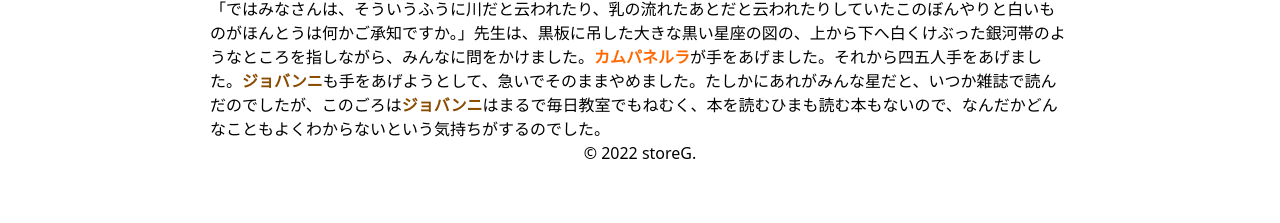
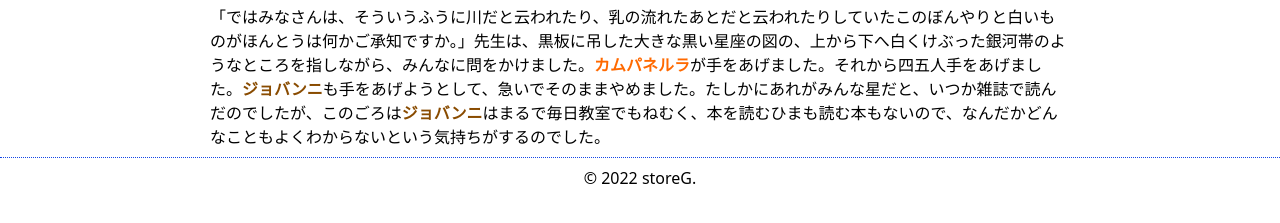
Before and after one commit to etranger2268/udemy-web-design0, a website: page src/index.html in a window 1280 px wide. Shown: the part 147-370 px from the top of the page. Drawn offline with nearby package versions, Linux system fonts and the light colour scheme; files that its build step writes are made by us from their sources.

Commit message:
develop-4-42

```diff
--- a/src/index.html
+++ b/src/index.html
@@ -17,7 +17,7 @@
 
   <img src="../public/title.png" alt="銀河鉄道をイメージした画像" class="mx-auto w-[860px]">
 
-  <div class="w-[860px] mx-auto">
+  <div class="w-[860px] mx-auto space-y-2">
     <h3 class="text-xl font-bold">一、午后の授業</h3>
 
     <p>
@@ -25,6 +25,8 @@
     </p>
   </div>
 
+  <div class="border-t border-dotted border-blue-700 my-2"></div>
+
   <p class="text-center">
     &copy; 2022 storeG.
   </p>
```
